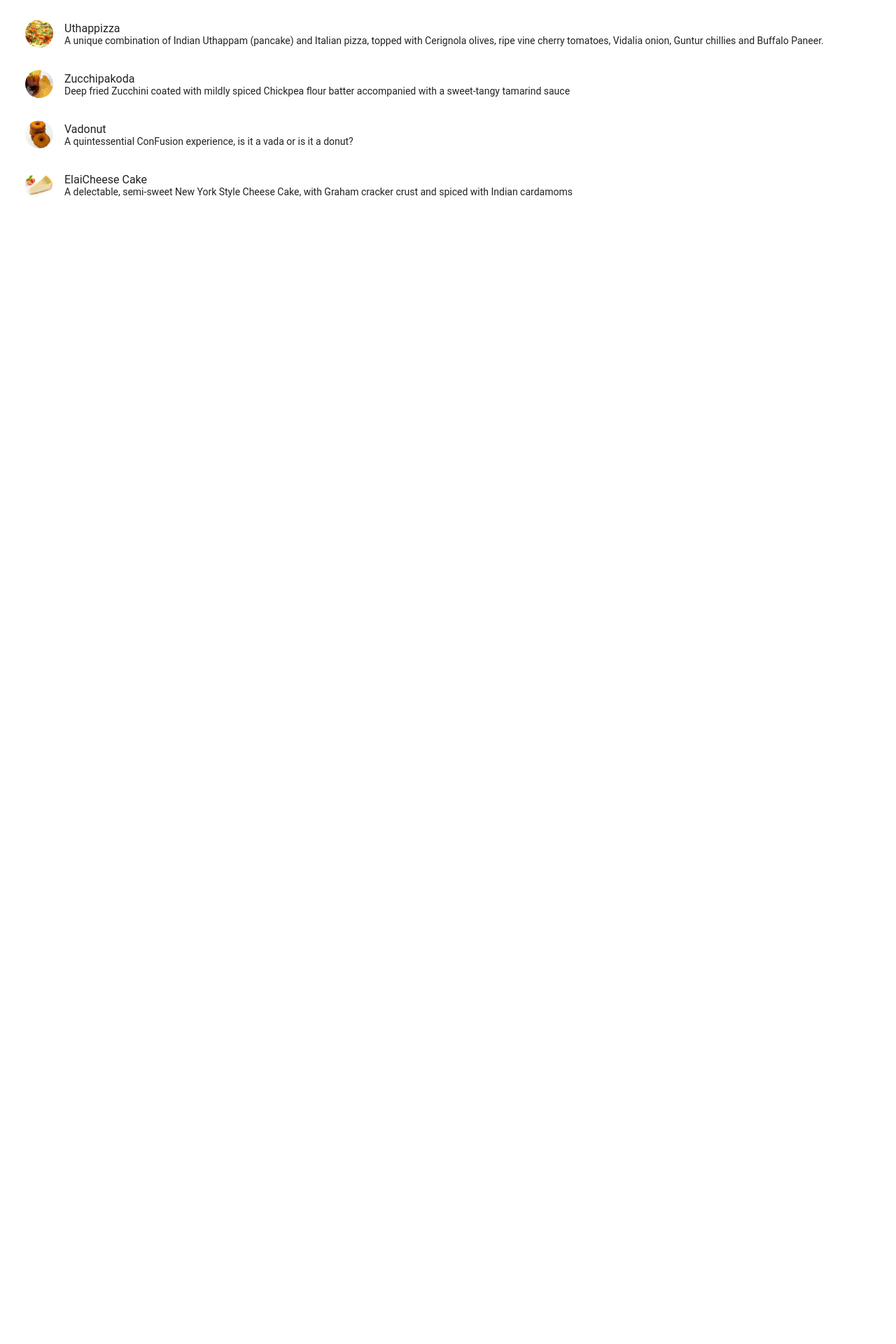
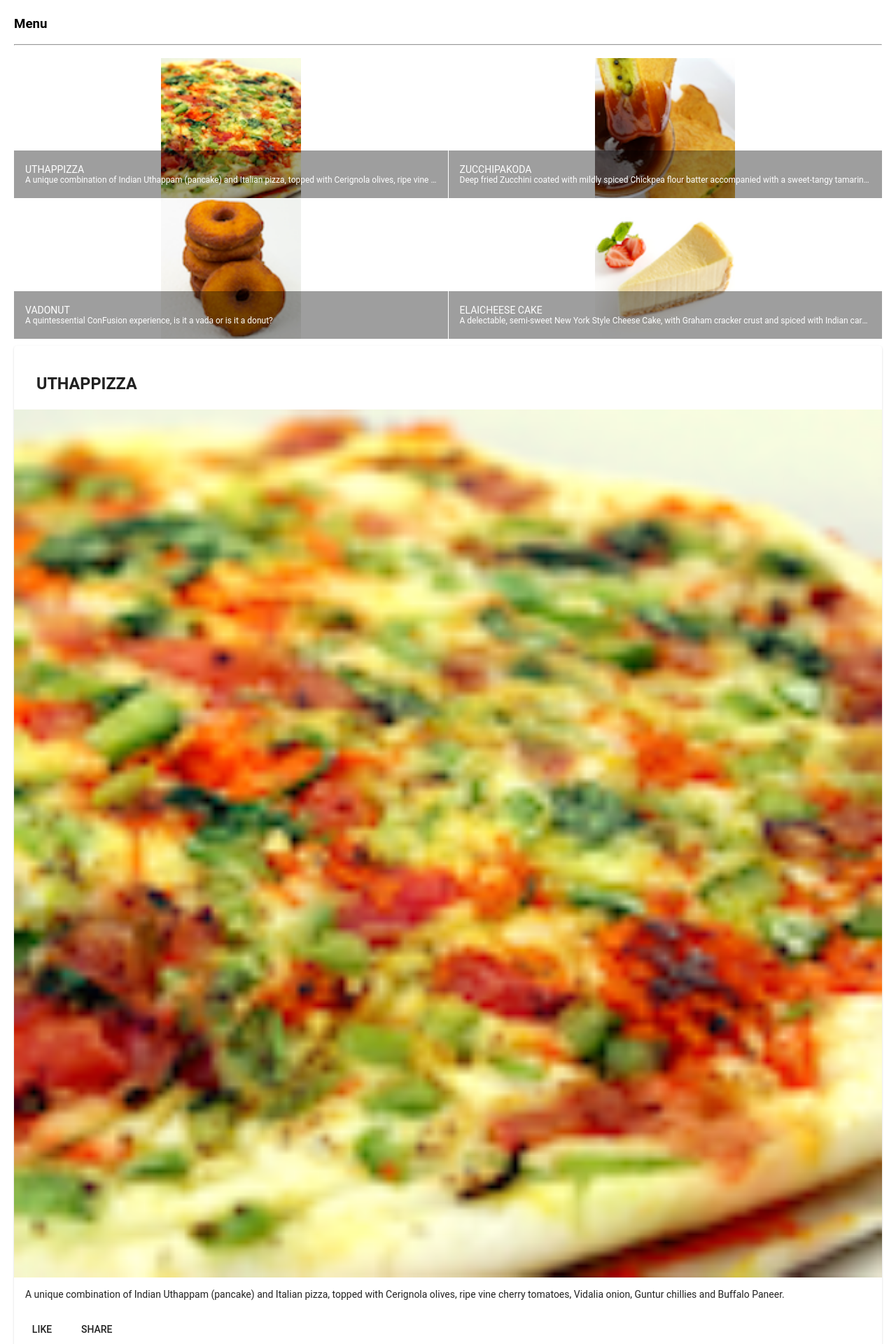
Before and after one commit to Darkinowls/angular_course, an Angular app: page / in a window 1280 px wide. Shown: the part 80-2000 px from the top of the page at 70% size. Before the commit the page ends 800 px from the top, so only its background shows below. Built offline with nearby package versions, Linux system fonts and the light colour scheme.

Commit message:
angular material part 2

```diff
--- a/src/app/menu/menu.component.html
+++ b/src/app/menu/menu.component.html
@@ -1,14 +1,44 @@
 <div class="container" fxLayout="column" fxLayoutGap="10px">
 
+  <div fxFlex>
+    <div>
+      <h3>Menu</h3>
+      <hr>
+    </div>
+  </div>
 
-  <mat-list fxFlex>
-    <mat-list-item *ngFor="let dish of dishes">
-      <img matListAvatar src="{{dish.image}}" alt="{{dish.name}}" />
-      <h1 matLine>{{dish.name}}</h1>
-      <p matLine>
-        <span>{{dish.description}}</span>
-      </p>
-    </mat-list-item>
-  </mat-list>
+  <div fxFlex>
+    <mat-grid-list cols="2" rowHeight="200px">
+      <mat-grid-tile *ngFor="let dish of dishes">
+        <img height="200px" src="{{dish.image}}" alt="{{dish.name}}" />
+        <mat-grid-tile-footer>
+          <h1 matLine>{{dish.name | uppercase }}</h1>
+          <p matLine>
+            <span>{{dish.description}}</span>
+          </p>
+        </mat-grid-tile-footer>
+      </mat-grid-tile>
+    </mat-grid-list>
+  </div>
+
+  <div fxFlex *ngIf="selectedDish">
+    <mat-card>
+      <mat-card-header>
+        <mat-card-title>
+          <h3>{{selectedDish.name | uppercase }}</h3>
+        </mat-card-title>
+      </mat-card-header>
+      <img mat-card-image src="{{selectedDish.image}}" alt="selectedDish.name">
+      <mat-card-content>
+        <p>
+          {{selectedDish.description}}
+        </p>
+      </mat-card-content>
+      <mat-card-actions>
+        <button mat-button>LIKE</button>
+        <button mat-button>SHARE</button>
+      </mat-card-actions>
+    </mat-card>
+  </div>
 
 </div>
--- a/src/app/menu/menu.component.ts
+++ b/src/app/menu/menu.component.ts
@@ -1,14 +1,7 @@
-import {Component, OnInit} from '@angular/core';
-import {Dish} from "../shared/dish";
+import { Component, OnInit } from '@angular/core';
+import { Dish } from "../shared/dish";
 
-@Component({
-  selector: 'app-menu',
-  templateUrl: './menu.component.html',
-  styleUrls: ['./menu.component.scss']
-})
-export class MenuComponent implements OnInit {
-
-  dishes: Dish[] = [
+const DISHES: Dish[] = [
   {
     id: '0',
     name: 'Uthappizza',
@@ -57,6 +50,18 @@ export class MenuComponent implements OnInit {
   }
 ]
 
+
+@Component({
+  selector: 'app-menu',
+  templateUrl: './menu.component.html',
+  styleUrls: ['./menu.component.scss']
+})
+export class MenuComponent implements OnInit {
+
+  dishes: Dish[] = DISHES
+
+  selectedDish: Dish = this.dishes[0];
+
   constructor() {
   }
 
```
Also changed, not shown: src/app/app.module.ts (+9 -0 lines). Lines whose indentation alone changed are shown as unchanged.
